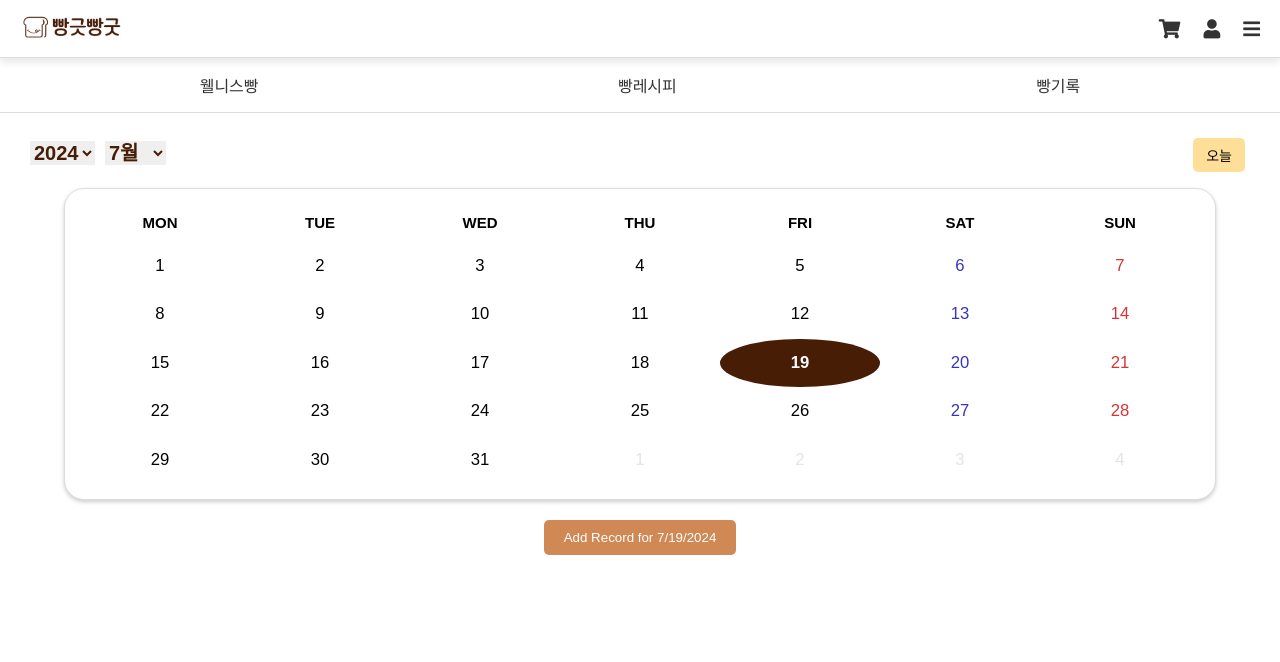
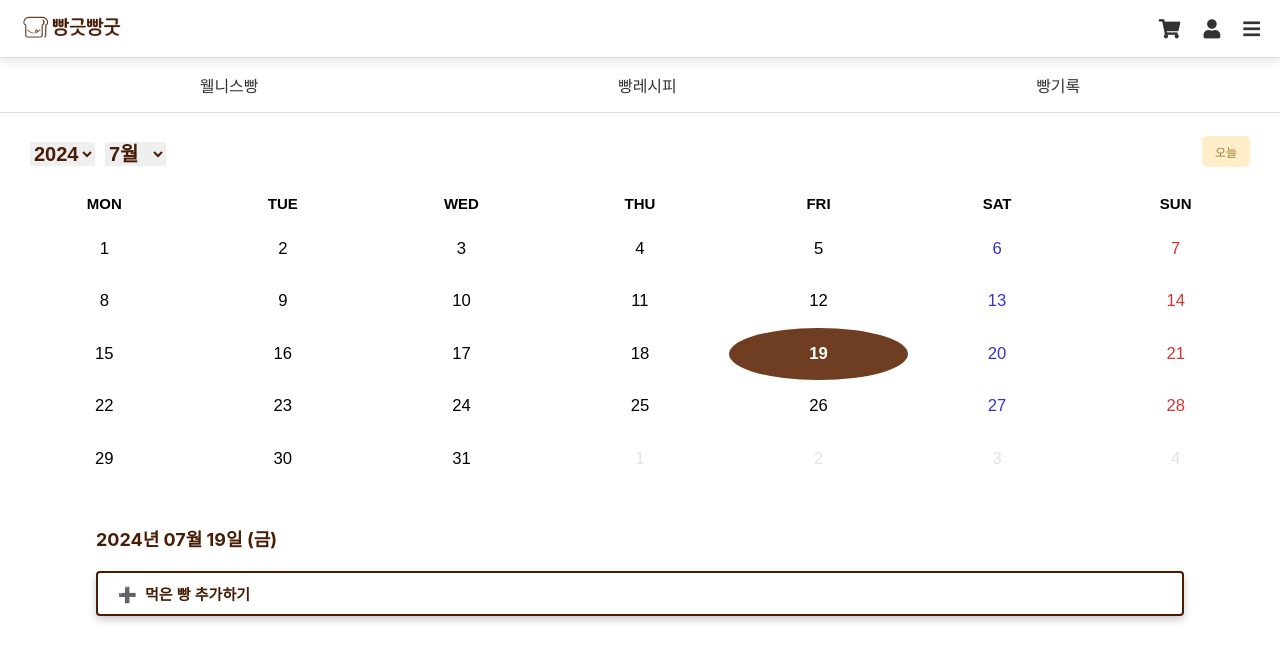
Before and after one commit to Likelion-at-SMWU-12th/DreamPatissier-Client, a React (Create React App) app in the folder dream/: page /diary in a window 1280 px wide. Shown: the top 662 px of the page. Built offline with nearby package versions, Linux system fonts and the light colour scheme.

Commit message:
[Feat] 하단의 날짜 출력 및 버튼 추가

```diff
--- a/dream/src/pages/Diary.js
+++ b/dream/src/pages/Diary.js
@@ -6,6 +6,22 @@ import "../styles/Diary.css";
 const Diary = () => {
   const [selectedDate, setSelectedDate] = useState(new Date());
   const [activeStartDate, setActiveStartDate] = useState(new Date());
+
+  // 요일을 한글로 변환하는 함수
+  const getWeekday = (day) => {
+    const weekdays = ["일", "월", "화", "수", "목", "금", "토"];
+    return `(${weekdays[day]})`;
+  };
+
+  // 날짜 포맷팅 함수
+  const formatDate = (date) => {
+    const year = date.getFullYear();
+    const month = (date.getMonth() + 1).toString().padStart(2, "0");
+    const day = date.getDate().toString().padStart(2, "0");
+    const weekday = getWeekday(date.getDay());
+
+    return `${year}년 ${month}월 ${day}일 ${weekday}`;
+  };
 
   // 날짜를 변경하는 핸들러
   const handleDateChange = (date) => {
@@ -126,9 +142,14 @@ const Diary = () => {
           activeStartDate={activeStartDate}
         />
         {selectedDate && (
-          <button onClick={handleAddRecord} className="add-record-button">
-            Add Record for {selectedDate.toLocaleDateString()}
-          </button>
+          <div className="date-container">
+            <div className="selected-date">
+              {formatDate(selectedDate)} {/* 포맷팅된 날짜를 표시 */}
+            </div>
+            <button onClick={handleAddRecord} className="add-record-button">
+              ➕ &nbsp;먹은 빵 추가하기
+            </button>
+          </div>
         )}
       </div>
     </>
--- a/dream/src/styles/Diary.css
+++ b/dream/src/styles/Diary.css
@@ -16,20 +16,19 @@
 }
 
 .react-calendar {
-  width: 90%;
+  width: 100%;
   background: white;
   padding: 15px;
-  border: 1px solid #ddd;
+  border: 0px solid #ddd;
   border-radius: 20px;
-  box-shadow: 0 2px 4px rgba(0, 0, 0, 0.2);
   font-size: 20px;
 }
 
 /* 날짜 셀의 기본 스타일링 */
 .react-calendar__tile {
-  padding: 13px; /* 위아래 패딩을 같게 설정 */
+  padding: 15px;
   position: relative;
-  display: flex; /* Flexbox로 중앙 정렬 */
+  display: flex;
   justify-content: center;
   align-items: center;
   text-align: center;
@@ -37,7 +36,7 @@
 
 /* 선택된 날짜 스타일 */
 .react-calendar__tile--active {
-  background: #471d06 !important;
+  background: #6f3d21 !important;
   color: white !important;
   border-radius: 100%;
   font-weight: bold;
@@ -78,13 +77,13 @@
 .year-month-picker {
   padding: 4px 10px;
   border-radius: 10px;
-  margin-top: 20px;
-  margin-bottom: 15px;
+  margin-top: 25px;
+  margin-bottom: 0px;
   margin-left: 20px;
 }
 
 .year-month-picker select {
-  margin: 4px 0;
+  margin: 0px 0;
   margin-right: 10px;
 }
 
@@ -119,14 +118,48 @@
   display: flex;
   justify-content: space-between;
   align-items: center;
-  padding-right: 35px;
+  padding-right: 30px;
 }
 
 .today-button {
-  background-color: #ffde97;
+  color: #9e7b31;
+  background-color: #ffeec9;
   border: 0px;
   border-radius: 5px;
   padding: 7px 13px;
-  margin-top: 8px;
-  font-size: 14px;
+  margin-top: 20px;
+  font-size: 12px;
+  font-weight: 500;
 }
+
+/* 달력 하단 */
+
+.date-container {
+  width: 85%;
+  display: flex;
+  flex-direction: column;
+  margin-top: 25px;
+}
+
+.selected-date {
+  color: #471d06;
+  font-size: 18px;
+  font-weight: 700;
+}
+
+.add-record-button {
+  text-align: left;
+  padding: 10px 20px;
+  color: #471d06;
+  background-color: white;
+  font-size: 15px;
+  font-weight: 600;
+  border: 2px solid #471d06;
+  border-radius: 4px;
+  cursor: pointer;
+  box-shadow: 0 4px 8px rgba(0, 0, 0, 0.2);
+}
+
+.add-record-button:hover {
+  background-color: #0056b3;
+}
```
